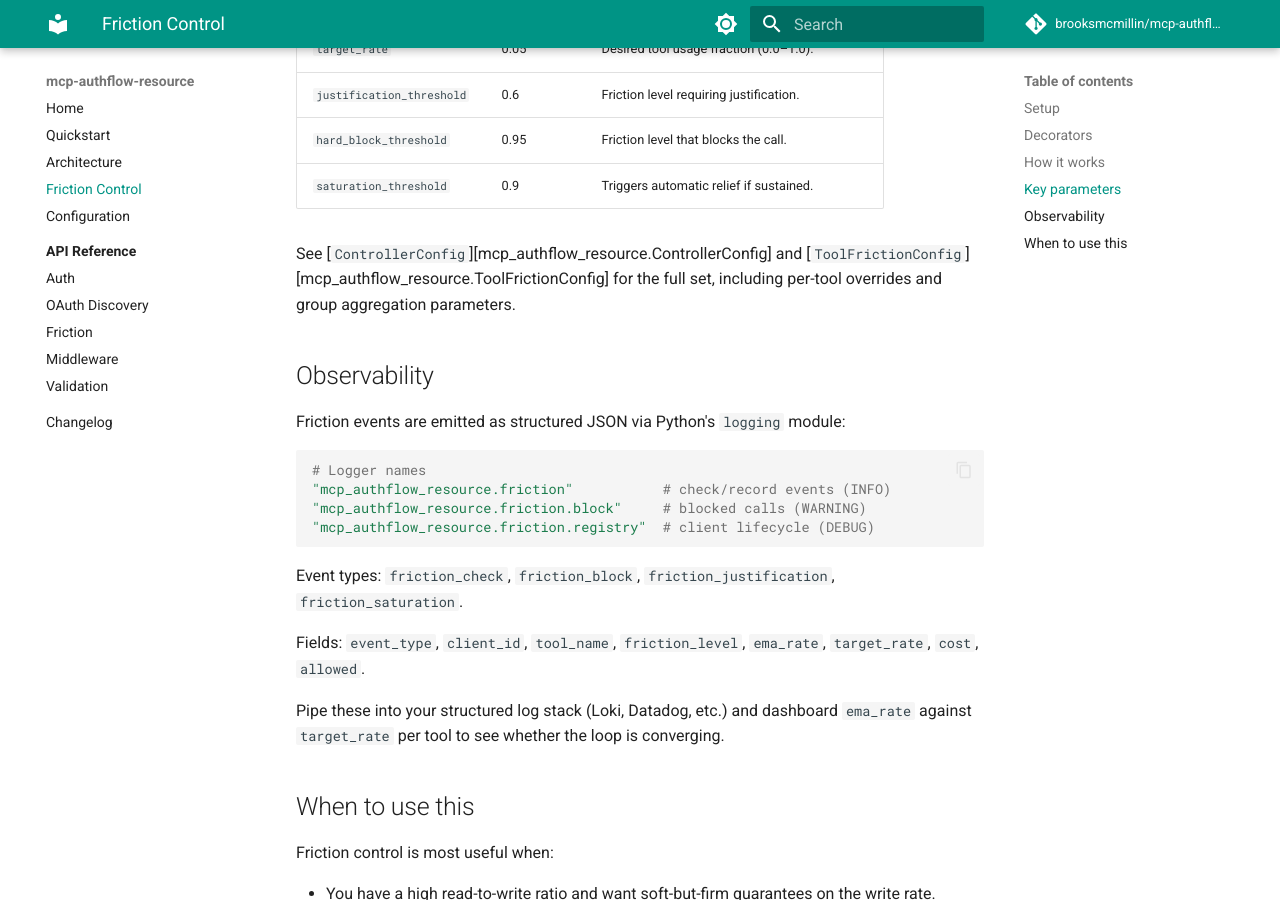
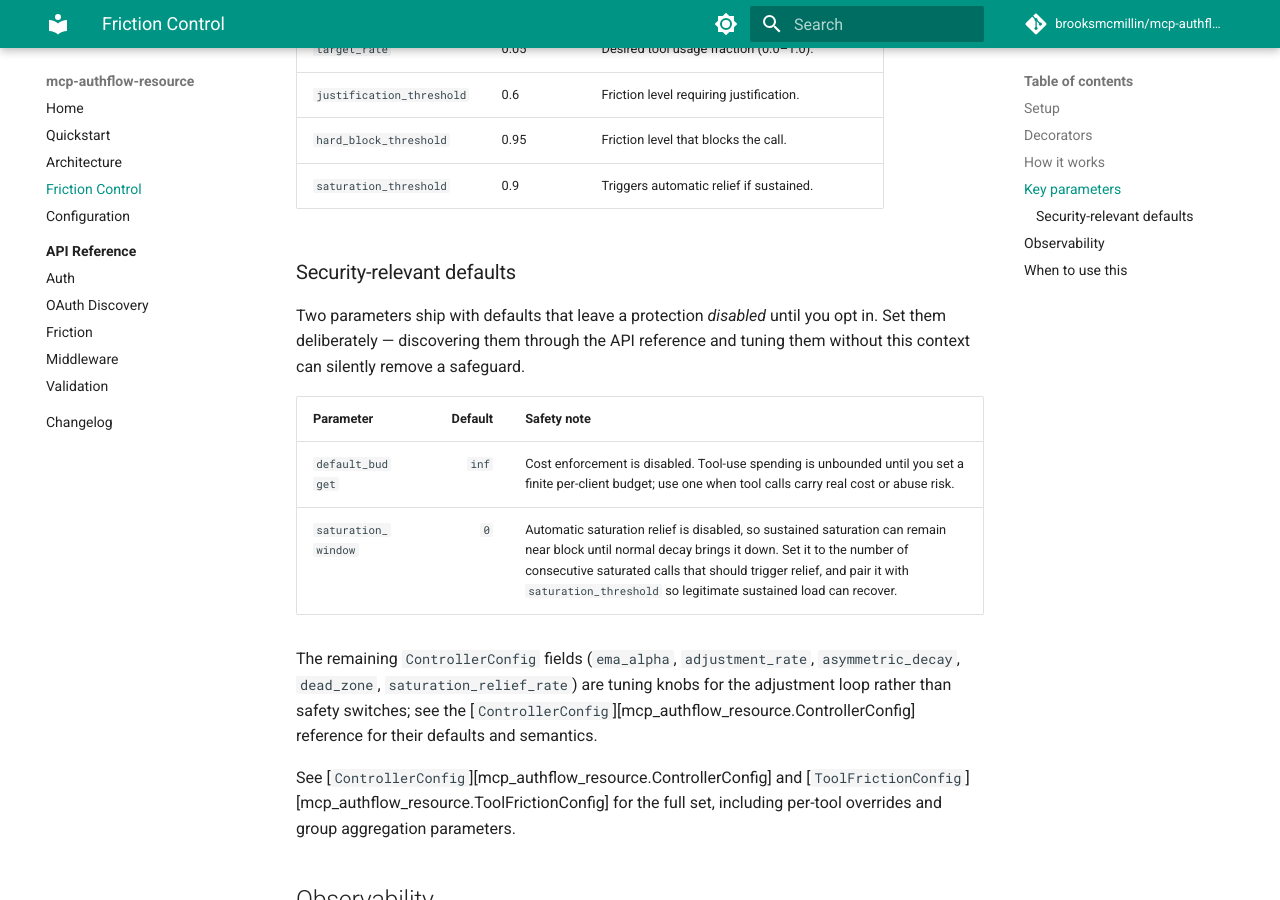
Before and after one commit to brooksmcmillin/mcp-authflow-resource, an MkDocs documentation site: the page built from docs/friction.md, in a window 1280 px wide and 900 px high, scrolled down 2311 px. Built offline with MkDocs 1.6.1 and Material for MkDocs 9.7.7, drawn with Linux system fonts in a browser that asks for light colours; comment, search, counter and statistics services are not loaded.

Commit message:
docs: document security-relevant default_budget and saturation_window (#64)
The Key parameters tables in README.md and docs/friction.md omitted the
ControllerConfig fields whose defaults leave a protection disabled:
default_budget (inf = cost enforcement off) and saturation_window
(0 = automatic saturation relief off). Developers who found them through
the API reference could set them without realizing they gate a safeguard.

Add a "Security-relevant defaults" callout to both docs describing what
each default disables and how to enable it, and point readers at the
ControllerConfig reference for the remaining adjustment-loop tuning knobs
so the parameter tables stay focused on safety-affecting settings.

Fixes #25

```diff
--- a/docs/friction.md
+++ b/docs/friction.md
@@ -80,6 +80,23 @@ Above the saturation threshold (default 0.9, sustained), the controller emits a
 | `hard_block_threshold` | 0.95 | Friction level that blocks the call. |
 | `saturation_threshold` | 0.9 | Triggers automatic relief if sustained. |
 
+### Security-relevant defaults
+
+Two parameters ship with defaults that leave a protection *disabled* until you
+opt in. Set them deliberately — discovering them through the API reference and
+tuning them without this context can silently remove a safeguard.
+
+| Parameter | Default | Safety note |
+|---|---:|---|
+| `default_budget` | `inf` | Cost enforcement is disabled. Tool-use spending is unbounded until you set a finite per-client budget; use one when tool calls carry real cost or abuse risk. |
+| `saturation_window` | `0` | Automatic saturation relief is disabled, so sustained saturation can remain near block until normal decay brings it down. Set it to the number of consecutive saturated calls that should trigger relief, and pair it with `saturation_threshold` so legitimate sustained load can recover. |
+
+The remaining `ControllerConfig` fields (`ema_alpha`, `adjustment_rate`,
+`asymmetric_decay`, `dead_zone`, `saturation_relief_rate`) are tuning knobs for
+the adjustment loop rather than safety switches; see the
+[`ControllerConfig`][mcp_authflow_resource.ControllerConfig] reference for their
+defaults and semantics.
+
 See [`ControllerConfig`][mcp_authflow_resource.ControllerConfig] and [`ToolFrictionConfig`][mcp_authflow_resource.ToolFrictionConfig] for the full set, including per-tool overrides and group aggregation parameters.
 
 ## Observability
```
Also changed, not shown: README.md (+13 -0 lines).
